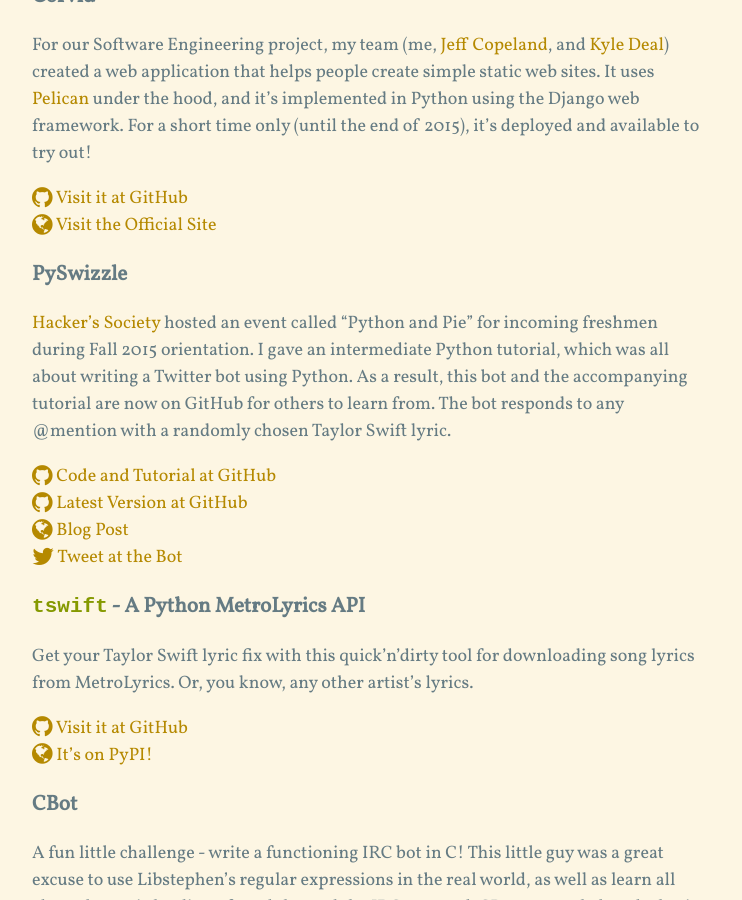
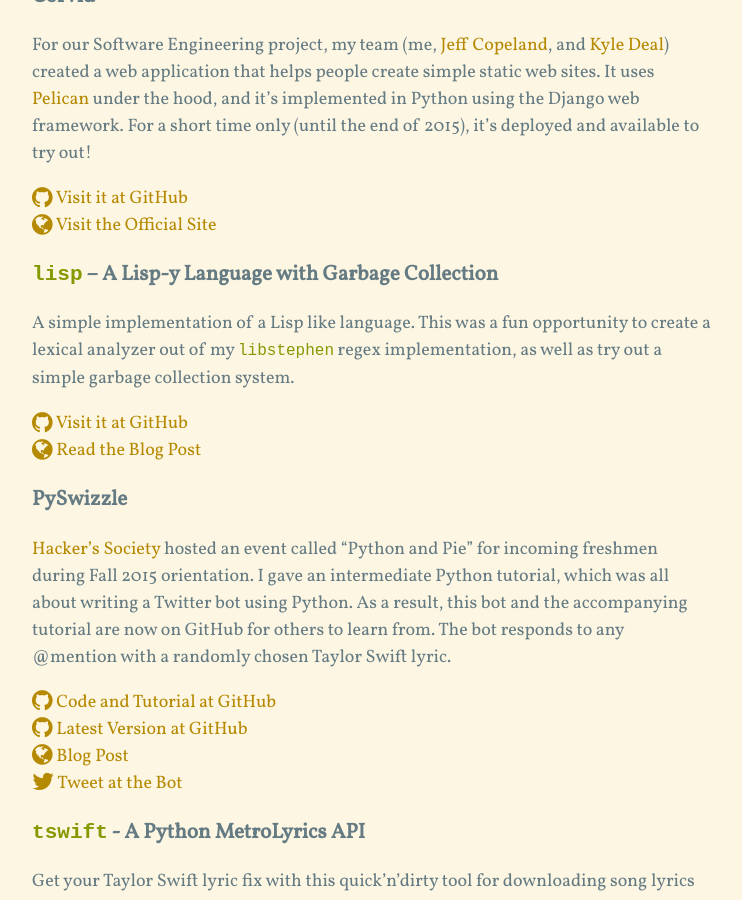
Before and after one commit to brenns10/brennan.io, a Jekyll site: the page built from projects.md, in a window 1280 px wide and 900 px high, scrolled down 695 px. Shown: the whole window, without its empty margins (268-1010 px from the left). Built offline with Jekyll 4.4.1, drawn with Linux system fonts in a browser that asks for light colours; nearby versions of some CDN libraries; Markdown is read by kramdown in place of the engine named in the settings; comment, search, counter and statistics services are not loaded.

Commit message:
Added overlooked Lisp project.

```diff
--- a/projects.md
+++ b/projects.md
@@ -40,6 +40,15 @@
 
 [{{page.gh}} Visit it at GitHub](https://github.com/jpcjr/corvid)
 [{{page.web}} Visit the Official Site](https://corvid.xyz)
+
+### `lisp` -- A Lisp-y Language with Garbage Collection
+
+A simple implementation of a Lisp like language.  This was a fun opportunity to
+create a lexical analyzer out of my `libstephen` regex implementation, as well
+as try out a simple garbage collection system.
+
+[{{page.gh}} Visit it at GitHub](https://github.com/brenns10/lisp)
+[{{page.web}} Read the Blog Post]({% post_url 2015-11-02-spooky-garbage-collection %})
 
 ### PySwizzle
 
```
